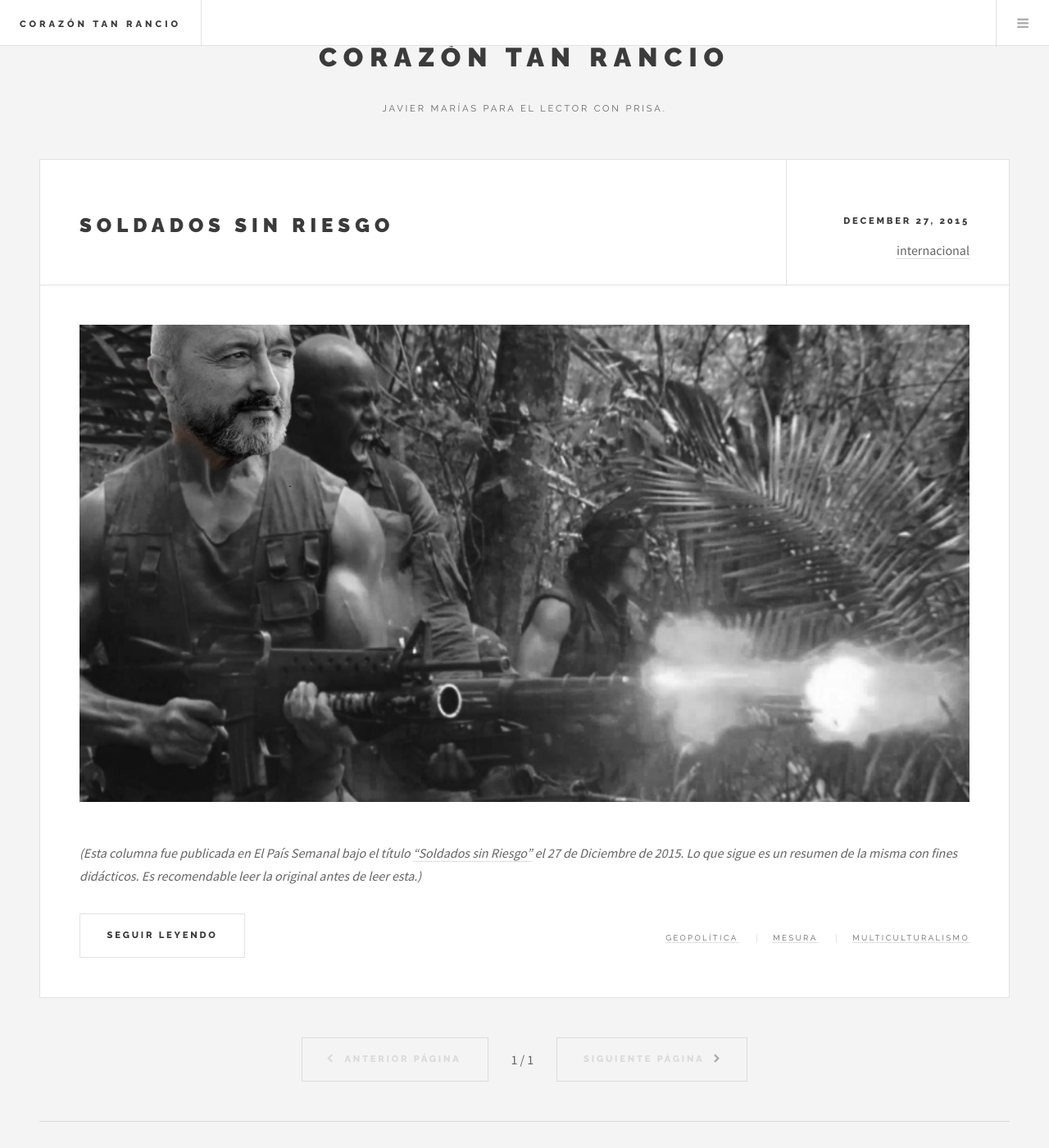
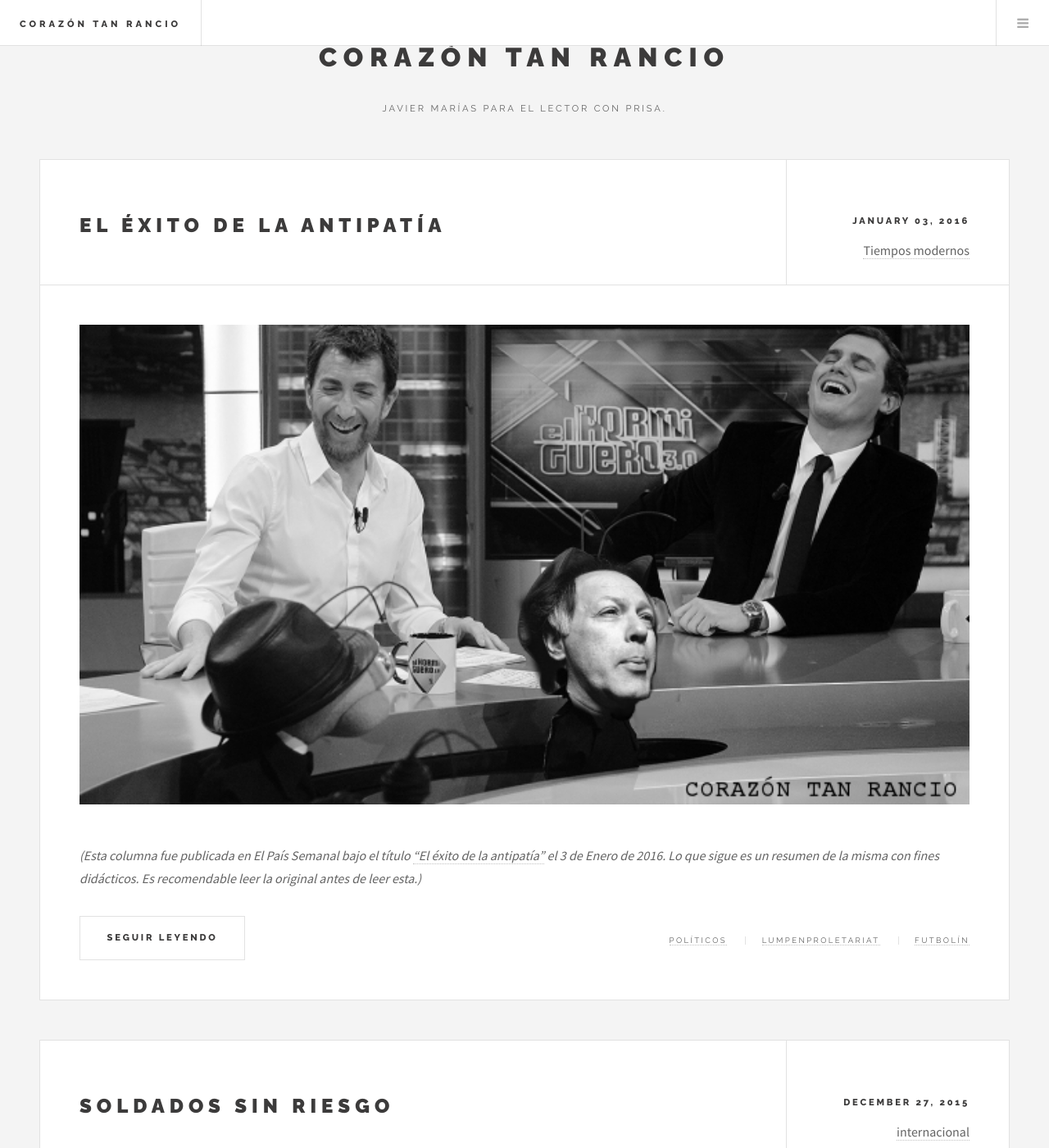
Before and after one commit to corazontanrancio/corazontanrancio.github.io, a Jekyll site: the page built from index.html, in a window 1280 px wide and 1400 px high, scrolled down 368 px. Shown: the whole window at 82% size. Built offline with Jekyll 4.4.1, drawn with Linux system fonts in a browser that asks for light colours; Markdown is read by kramdown in place of the engine named in the settings; the list of posts is cut into pages by our own code; some of the changed text lies outside the part shown.

Commit message:
segunda semana

```diff
--- a/_config.yml
+++ b/_config.yml
@@ -10,10 +10,13 @@ github_username:  corazontanrancio
 about: "No todo el mundo tuvo un padre filósofo o estudió en una institución pedagógica revolucionaria. Este blog intenta hacer más accesibles las columnas de opinión del escritor, traductor, editor y, por qué no decirlo, madurito interesante Javier Marías."
 
 # Build settings
-markdown: kramdown
-
+markdown: redcarpet
+redcarpet:
+  extensions: ["strikethrough"]
 paginate: 4
 
 author: Manuel Jaurías
 
 gems: [jekyll-paginate]
+
+categories: ["Tiempos modernos"]
--- a/_config_dev.yml
+++ b/_config_dev.yml
@@ -10,10 +10,14 @@ github_username:  corazontanrancio
 about: "No todo el mundo tuvo un padre filósofo o estudió en una institución pedagógica revolucionaria. Este blog intenta hacer más accesibles las columnas de opinión del escritor, traductor, editor y, por qué no decirlo, madurito interesante Javier Marías."
 
 # Build settings
-markdown: kramdown
+markdown: redcarpet
+redcarpet:
+  extensions: ["strikethrough"]
 
 paginate: 4
 
 author: Manuel Jaurías
 
 gems: [jekyll-paginate]
+
+categories: ["Tiempos modernos"]
--- /dev/null
+++ b/_posts/2016-1-3-el-exito-de-la-antipatia.md
@@ -0,0 +1,20 @@
+---
+layout: post
+title:  "El éxito de la antipatía"
+category: Tiempos modernos
+image: /images/trancas.png
+tags: políticos lumpenproletariat futbolín tuinter
+---
+*(Esta columna fue publicada en El País Semanal bajo el título ["El éxito de la antipatía"](http://elpais.com/elpais/2015/12/30/eps/1451476985_207631.html) el 3 de Enero de 2016. Lo que sigue es un resumen de la misma con fines didácticos. Es recomendable leer la original antes de leer esta.)*
+
+Me repatea. De verdad, me repatea. ¿Que el qué? No es "el qué", es el "con quién". Ver a los políticos haciéndose los simpáticos es una cosa... ¡pero haciéndose los simpáticos con la plebe! Vamos, hombre. Es un síntoma de la degradación moral del mundo en el que vivimos. Que una cosa es que salgan sonriendo y se estrechen la mano entre ellos en vez de escupirse la cara (como sería lo honesto) y otra juntarse con el vulgo a jugar al futbolín, beber cerveza, y eructar como PATANES. O ir al programa del enano pelirrojo ese a bailar una saeta.
+
+Me revienta todo esto porque esa gentuza no se merece ninguna simpatía: la gente es mala, zafia e ignorante. No hay más que leer el tuinter o el internet, está llena de gente escupiendo bilis, echando espumarajos por la boca y quejándose de todo y todos. ¿Pero quién quiere leer algo así, hombre? Antes era distinto. Para oír las vulgaridades del vulgo<sup>1</sup> tenías que ir al bareto, a la tasca. Allí te encontrabas a una caterva de obreros, hacinados como animales y embrutecidos por el alcohol, soltando imprecaciones, alaridos y simplezas de todo tipo. Pero, he aquí la diferencia, tú te quedabas en casa repanchigado en un sillón, bebiéndote un gin-tonic y leyendo "Tristram Shandy"<sup>2</sup>.
+
+Como decía, el internet está lleno de gente mezquina que hace comentarios hirientes, metiéndose contra figuras públicas (seguramente por envidia). Cantantes, toreros (¡pero hombre!), futbolistas... ¡incluso escritores! El otro día leí a un fulano llamándome [calvo de nacimiento](http://www.lafieraliteraria.com/index.php?option=com_content&view=article&id=927%3Alas-nonerias-de-javier-marias&Itemid=3). Y no es por nada, pero a mí me, a parece que para la edad que tengo todavía tengo pelazo. Es gente cobarde y envidiosa, que cree que tener un espacio para escribir su opinión les da derecho a atacarlo a todos y todo. Individuos en estado permanente de amargor, a los que todo parece mal. Algunos de estos tipejos se hacen muy populares a veces, aunque para una persona normal sea "incomprensible" que gente tan amargada pueda alcanzar el éxito. Yo, desde luego, no lo entiendo.
+
+Y hablando de pelazo, menudo energúmeno el Trump. Zafio, hortera, grosero, con mala dentadura... Menos mal que es un político y no un caballo. ~~Ni siquiera se esfuerza en parecer simpático~~. (No, espera, que de esto me había quejado antes. Olvidadlo.) ¿Es el nuevo Hitler? Pues no lo voy a decir claramente, esa idea se la dejo al lector, para que llegue a ella él solo; yo desde luego nunca haría una comparación tan simplista, ignorando todo contexto o realidad histórca. Pero son los tiempos en los que nos ha tocado vivir. Berlusconi, Chávez, Maduro, Putin... ¿Hitler?
+
+*1:* _No se me ha colado, lo de repetir así las palabras es un recurso estilístico que me gusta a mí mucho._
+
+*2:* _Me encanta la literatura inglesa clásica desde que estuve en Oxford. Supongo que la mayoría de mis lectores no lo saben, porque no hablo mucho de ello, pero yo fui profesor en Oxford._
```
Also changed, not shown: images/pic01.jpg (deleted), images/pic02.jpg (deleted), images/pic03.jpg (deleted), images/pic04.jpg (deleted), images/pic05.jpg (deleted), images/pic06.jpg (deleted), images/pic07.jpg (deleted), images/pic08.jpg (deleted), images/pic09.jpg (deleted), images/pic10.jpg (deleted), images/pic11.jpg (deleted), images/pic12.jpg (deleted), images/trancas.png (added), images/trancas_sm.png (added).
